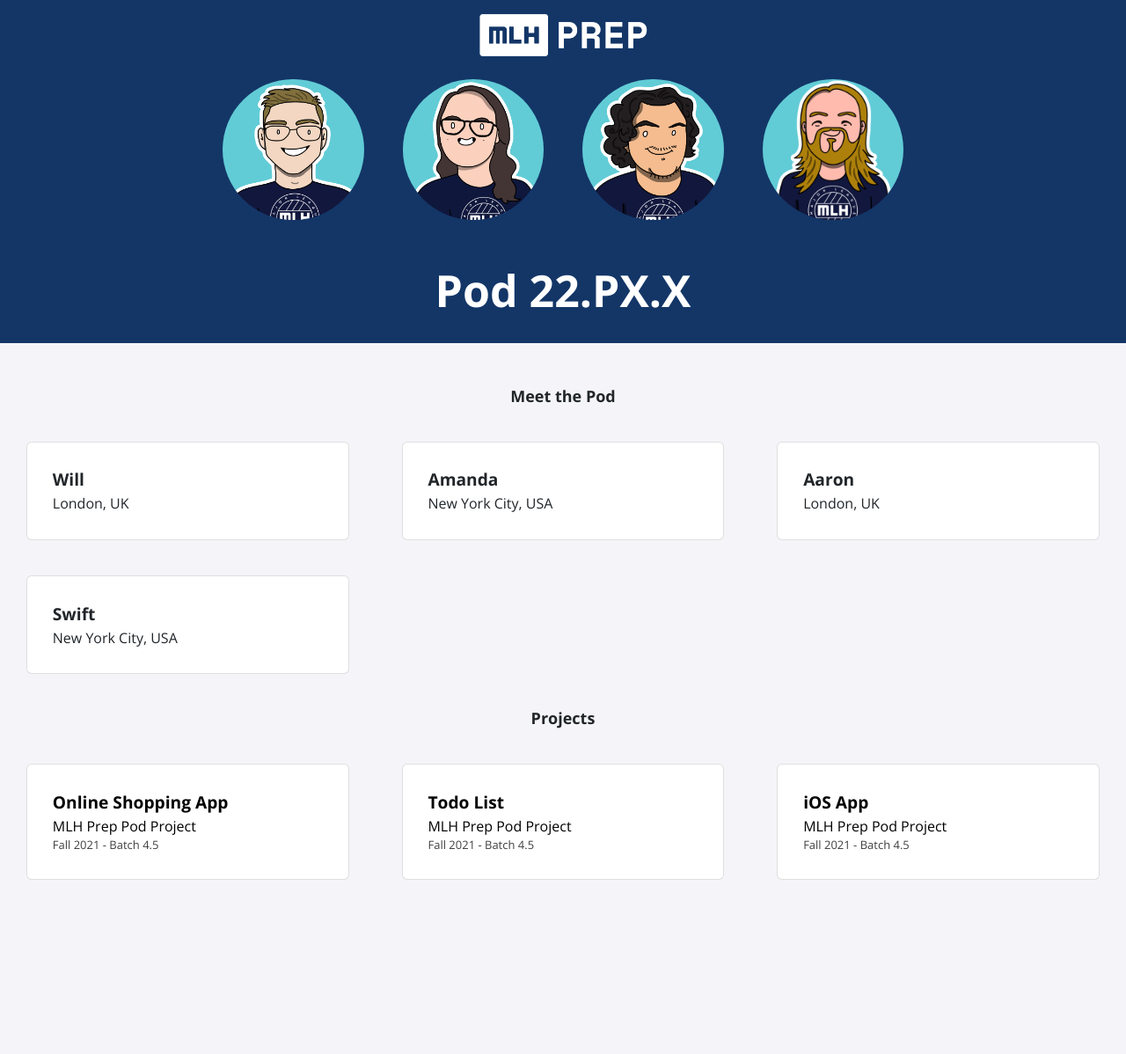
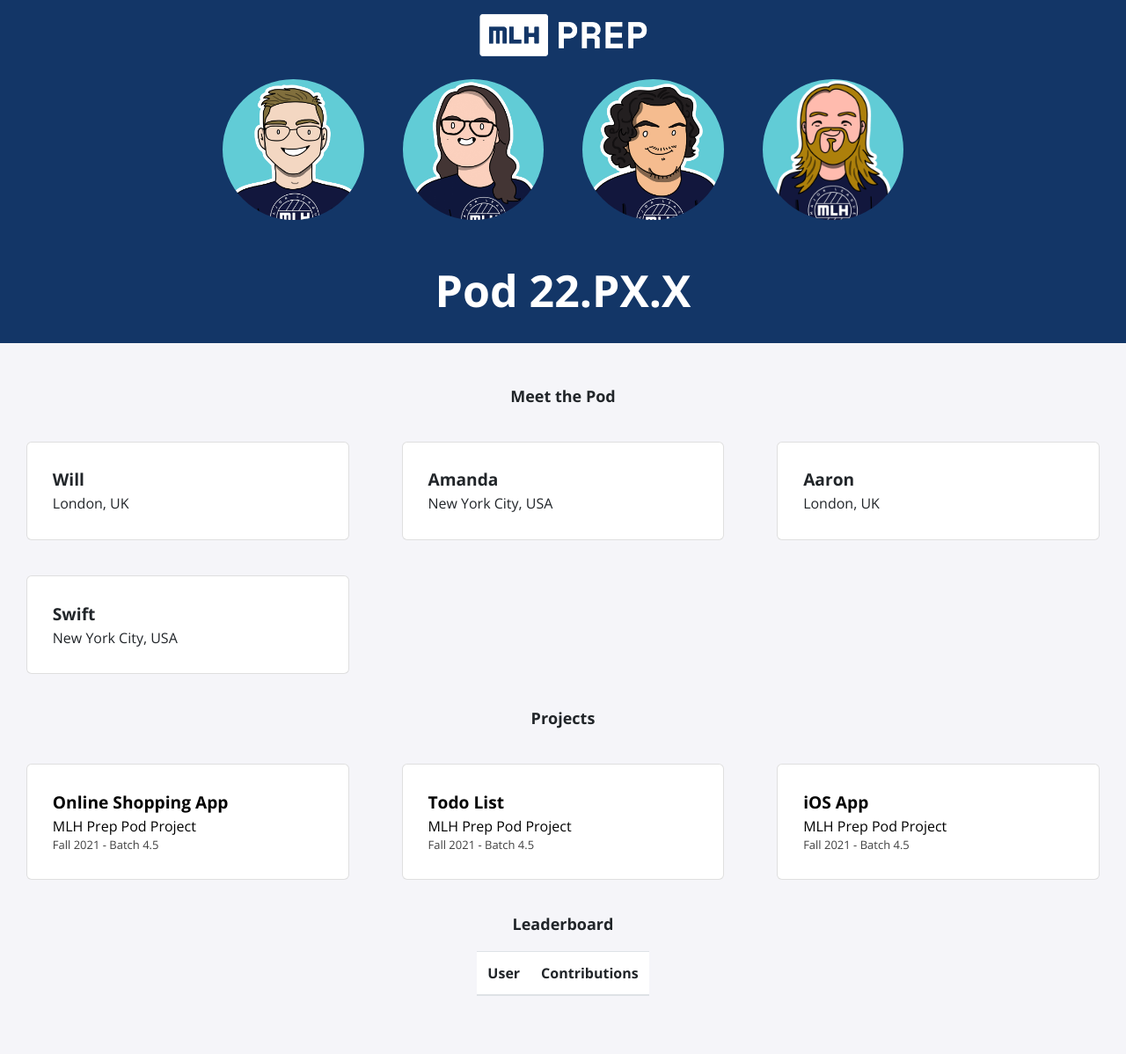
Before and after one commit to MLH-Fellowship/prep-portfolio-22.NOV.PREP.1, a Jekyll site: the page built from index.html, in a window 1280 px wide. Shown: the whole page at 88% size. Built offline with Jekyll 4.4.1, drawn with Linux system fonts in a browser that asks for light colours; nearby versions of some CDN libraries; before the commit the page ends 1070 px from its top, so only the background shows below that.

Commit message:
Add pod stats and leaderboard

```diff
--- a/_data/fellows.yml
+++ b/_data/fellows.yml
@@ -13,3 +13,4 @@
 - name: Swift
   img: swift.jpg
   location: New York City, USA
+  username: marcnjaramillo
--- a/_includes/description.html
+++ b/_includes/description.html
@@ -2,7 +2,7 @@
 <div class="card-container">
     {% for item in site.data.fellows %}
     <div class="card">
-        <div class="info">
+        <div class="info" id={{item.username}}>
             <p class="title"> {{ item.name }}</p>
             <p class="location"> {{ item.location }}</p>
         </div>
--- /dev/null
+++ b/_includes/leaderboard.html
@@ -0,0 +1,13 @@
+<h2>Leaderboard</h2>
+<div class="row justify-content-center">
+  <table class="table w-auto text-center" id="leaderboard">
+    <thead>
+      <tr>
+        <th scope="col">User</th>
+        <th scope="col">Contributions</th>
+      </tr>
+    </thead>
+    <tbody>
+    </tbody>
+  </table>
+</div>
--- a/_sass/all.scss
+++ b/_sass/all.scss
@@ -3,6 +3,7 @@
 @import 'navbar';
 @import 'profile';
 @import 'page';
+@import 'leaderboard';
 
 .card-container {
     display: grid;
--- /dev/null
+++ b/_sass/leaderboard.scss
@@ -0,0 +1,3 @@
+#leaderboard {
+  background-color: white;
+}
--- /dev/null
+++ b/assets/js/contributions.js
@@ -0,0 +1,29 @@
+URL = "https://api.github.com/repos/MLH-Fellowship/prep-portfolio-22.NOV.PREP.1/contributors"
+contributors = fetch(URL)
+  .then(res => res.json())
+  .then(json => {
+    contributor_list = new Map(
+      json.map(item => {
+        return [item.login, item.contributions];
+      })
+    );
+
+    var leaderboardTable = document.getElementById('leaderboard').getElementsByTagName('tbody')[0];
+
+    contributor_list.forEach((contributions, login) => {
+      var userDiv = document.getElementById(login);
+      if(userDiv) {
+        var content = document.createTextNode("Contributions: " + contributions);
+        userDiv.appendChild(content);
+      }
+
+      var newRow = leaderboardTable.insertRow();
+      var userCell = newRow.insertCell();
+      userCell.appendChild(document.createTextNode(login));
+
+      var contributionsCell = newRow.insertCell();
+      contributionsCell.appendChild(document.createTextNode(contributions));
+
+    });
+
+  })
--- a/index.html
+++ b/index.html
@@ -12,6 +12,10 @@
     {% include description.html %}
 
     {% include projects.html %}
+
+    {% include leaderboard.html %}
+
+    <script src="../assets/js/contributions.js"></script>
 </body>
 
 </html>
```
